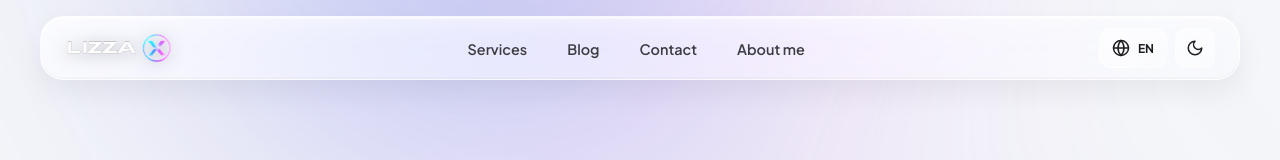
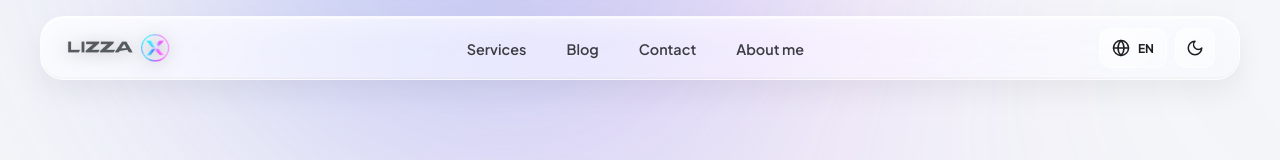
Before and after one commit to lizza-x/lizza-x-landing, a Next.js app: page /en in a window 1280 px wide. Both pictures are taken after a click on the button "Toggle theme". Shown: the top 160 px of the page. Built offline with nearby package versions, Linux system fonts and the light colour scheme.

Commit message:
design: support theme-toggled logos in Navbar and Footer, and compress new gray logo image

```diff
--- a/src/components/layout/Footer.module.css
+++ b/src/components/layout/Footer.module.css
@@ -48,6 +48,22 @@
 
 [data-theme="light"] .logoImage {
   filter: drop-shadow(0 2px 8px rgba(0, 0, 0, 0.25));
+}
+
+.logoDark {
+  display: block;
+}
+
+.logoLight {
+  display: none;
+}
+
+:global([data-theme="light"]) .logoDark {
+  display: none;
+}
+
+:global([data-theme="light"]) .logoLight {
+  display: block;
 }
 
 .description {
--- a/src/components/layout/Footer.tsx
+++ b/src/components/layout/Footer.tsx
@@ -23,7 +23,14 @@ export default function Footer({ dict, lang }: FooterProps) {
                 alt="Lizza X"
                 width={110}
                 height={32}
-                className={styles.logoImage}
+                className={`${styles.logoImage} ${styles.logoDark}`}
+              />
+              <Image
+                src="/images/LogoLizzaX-gray-horizontal.png"
+                alt="Lizza X"
+                width={110}
+                height={32}
+                className={`${styles.logoImage} ${styles.logoLight}`}
               />
             </Link>
             <p className={styles.description}>
--- a/src/components/layout/Navbar.module.css
+++ b/src/components/layout/Navbar.module.css
@@ -47,6 +47,22 @@
 
 [data-theme="light"] .logoImage {
   filter: drop-shadow(0 2px 8px rgba(0, 0, 0, 0.25));
+}
+
+.logoDark {
+  display: block;
+}
+
+.logoLight {
+  display: none;
+}
+
+:global([data-theme="light"]) .logoDark {
+  display: none;
+}
+
+:global([data-theme="light"]) .logoLight {
+  display: block;
 }
 
 .navMenu {
--- a/src/components/layout/Navbar.tsx
+++ b/src/components/layout/Navbar.tsx
@@ -108,7 +108,15 @@ export default function Navbar({ dict, lang }: NavbarProps) {
             alt="Lizza X"
             width={120}
             height={35}
-            className={styles.logoImage}
+            className={`${styles.logoImage} ${styles.logoDark}`}
+            priority
+          />
+          <Image
+            src="/images/LogoLizzaX-gray-horizontal.png"
+            alt="Lizza X"
+            width={120}
+            height={35}
+            className={`${styles.logoImage} ${styles.logoLight}`}
             priority
           />
         </Link>
```
Also changed, not shown: public/images/LogoLizzaX-gray-horizontal.png (added).
